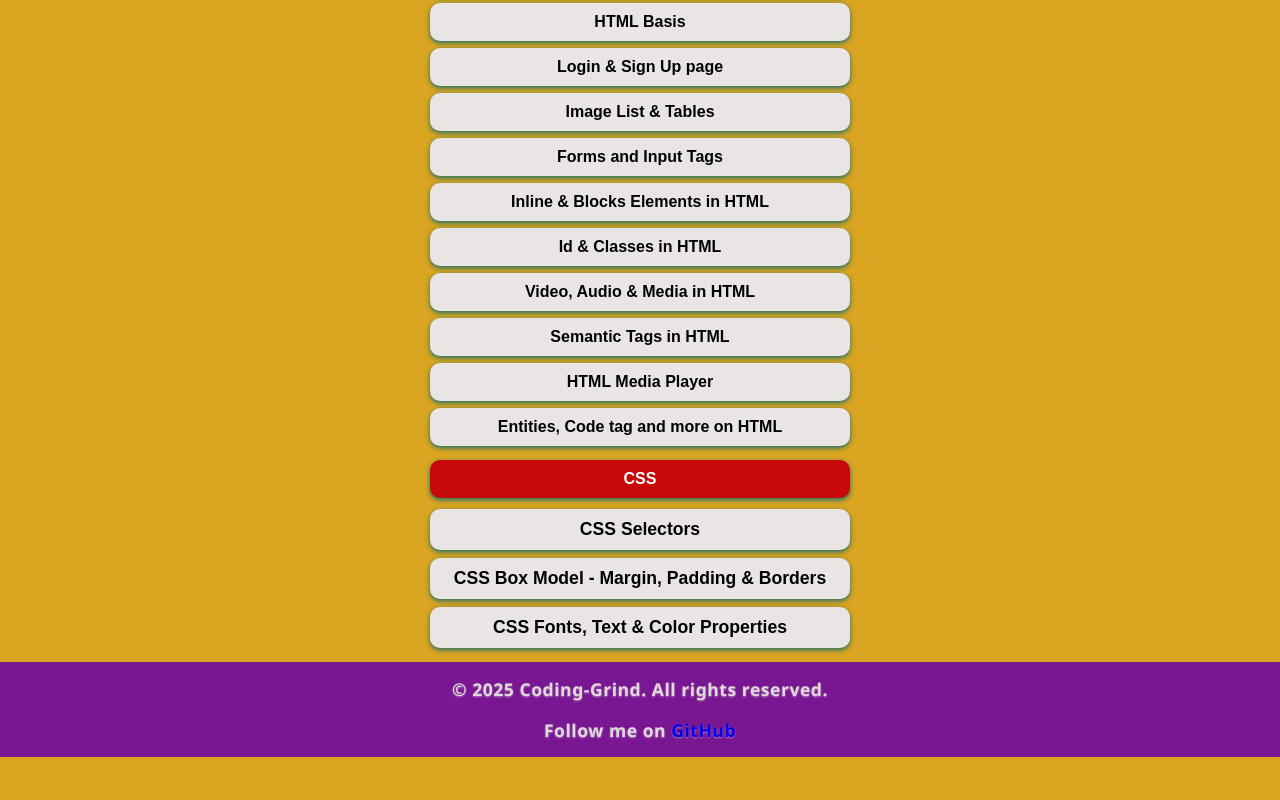
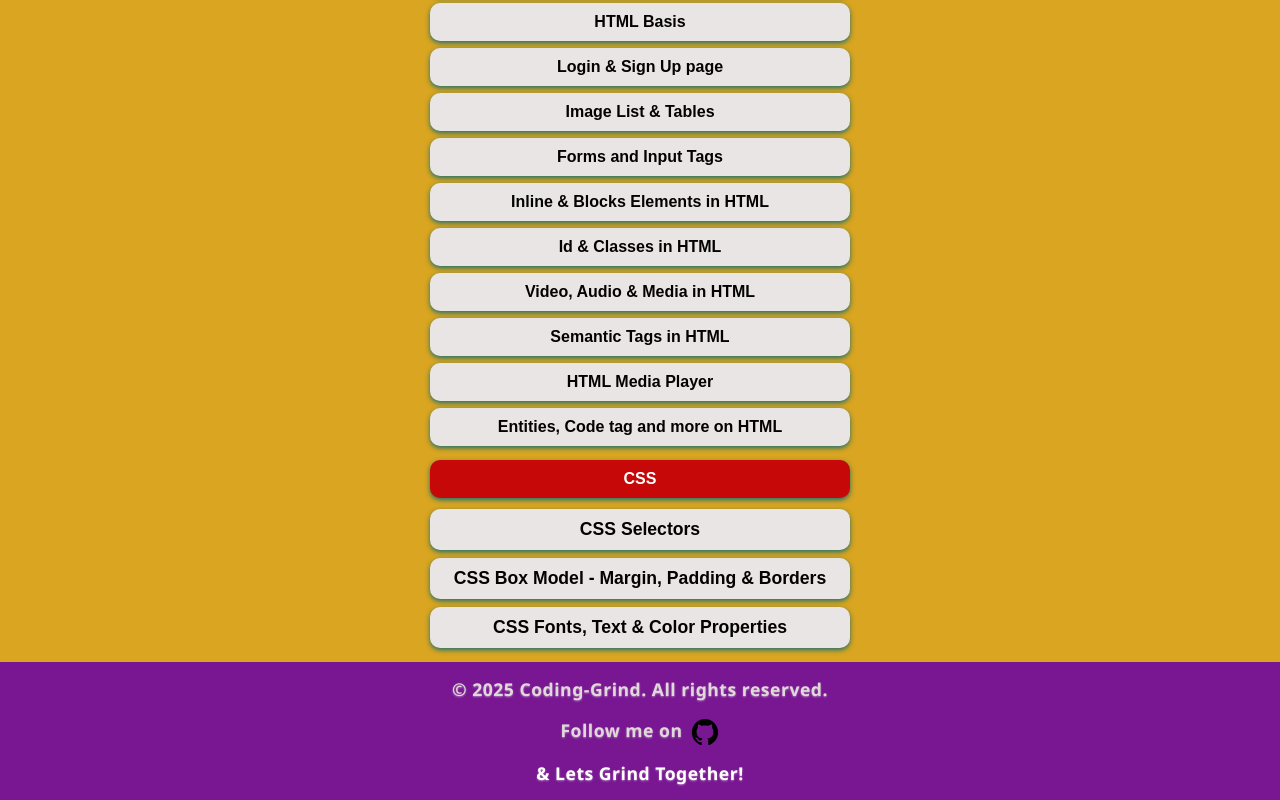
Before and after one commit to vnrbl0/coding-grind, a plain HTML site: page index.html in a window 1280 px wide. Shown: the part 305-1105 px from the top of the page. Before the commit the page ends 1062 px from the top, so only its background shows below. Drawn offline with Linux system fonts and the light colour scheme.

Commit message:
initial commit

```diff
--- a/CSS/style.css
+++ b/CSS/style.css
@@ -171,3 +171,20 @@ footer {
 .cssprojects a:hover {
     color: #fff;
 }
+
+.github {
+    width: 30px;
+    height: 30px;
+    margin-left: 2px;
+    vertical-align: middle;
+}
+
+.github:hover {
+    transform: scale(1.2);
+    transition: transform 0.3s;
+
+}
+
+.fr3 {
+  color: #fff;
+}
--- a/index.html
+++ b/index.html
@@ -62,7 +62,8 @@
 </body>
 <footer>
     <p class="fp">© 2025 Coding-Grind. All rights reserved.</p>
-    <p class="fp">Follow me on <a href="https://github.com/vnrbl0" target="_blank">GitHub</a>
+    <p class="fp">Follow me on <a href="https://github.com/vnrbl0" target="_blank"><img class="github"  src="./SVG/github_icon.svg" alt=""> </a>
+    <p class="fr3">& Lets Grind Together!</p>
 </footer>
 
 </html>
```
Also changed, not shown: SVG/github_icon.svg (added).
